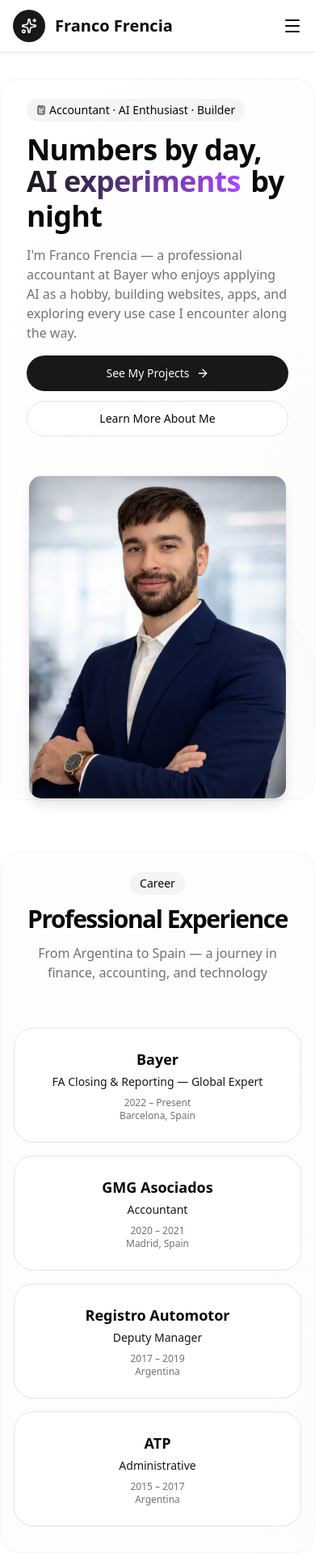
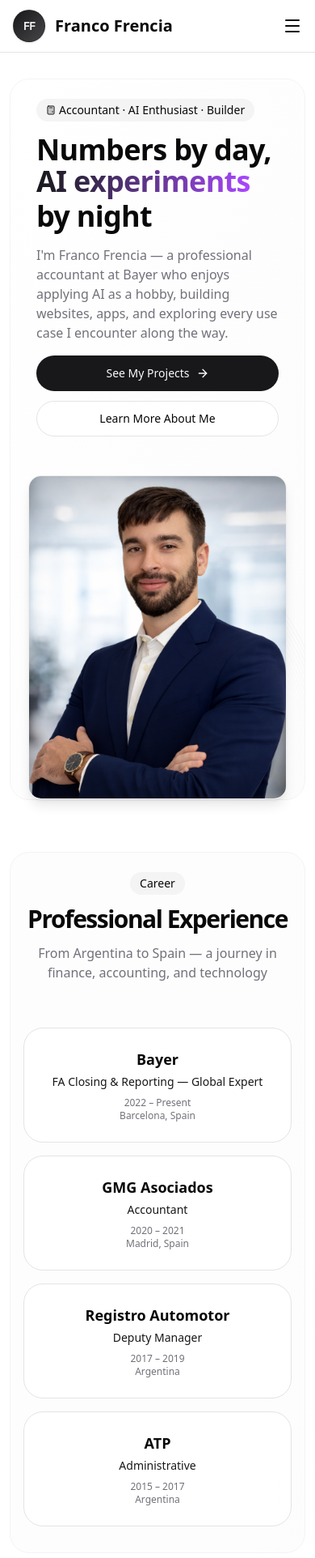
Before and after one commit to FrenciaFranco/francofrencia, a Next.js app: page / in a window 390 px wide. Shown: the top 1924 px of the page at 81% size. Built offline with nearby package versions, Linux system fonts and the light colour scheme.

Commit message:
feat: add FFMonogram component and update layout for improved responsiveness

```diff
--- a/src/components/ui/landing-page.tsx
+++ b/src/components/ui/landing-page.tsx
@@ -57,6 +57,14 @@ const itemFadeIn = {
     y: 0,
     transition: { duration: 0.5 },
   },
+}
+
+function FFMonogram() {
+  return (
+    <div className="relative flex h-10 w-10 items-center justify-center overflow-hidden rounded-3xl border border-primary/25 bg-gradient-to-br from-primary to-primary/80 shadow-sm">
+      <span className="font-mono text-sm font-semibold tracking-[-0.08em] text-primary-foreground">FF</span>
+    </div>
+  )
 }
 
 export function DesignAgency() {
@@ -140,15 +148,15 @@ export function DesignAgency() {
         transition={{ duration: 0.5 }}
         className={`sticky top-0 z-50 w-full border-b bg-background/95 backdrop-blur supports-[backdrop-filter]:bg-background/60 ${scrollY > 50 ? "shadow-md" : ""}`}
       >
-        <div className="container mx-auto flex h-16 items-center justify-between px-4 md:px-6">
+        <div className="mx-auto flex h-16 w-full max-w-[1280px] items-center justify-between px-4 sm:px-6 lg:px-8">
           <div className="flex items-center gap-3">
             <Link href="/" className="flex items-center space-x-3">
               <motion.div
                 whileHover={{ rotate: 5, scale: 1.1 }}
                 transition={{ type: "spring", stiffness: 400, damping: 10 }}
-                className="h-10 w-10 rounded-3xl bg-primary flex items-center justify-center"
+                className="flex"
               >
-                <Sparkles className="h-5 w-5 text-primary-foreground" />
+                <FFMonogram />
               </motion.div>
               <span className="font-bold text-xl">Franco Frencia</span>
             </Link>
@@ -205,12 +213,10 @@ export function DesignAgency() {
           exit={{ opacity: 0 }}
           className="fixed inset-0 z-50 bg-background md:hidden"
         >
-          <div className="container mx-auto flex h-16 items-center justify-between px-4">
+          <div className="mx-auto flex h-16 w-full max-w-[1280px] items-center justify-between px-4 sm:px-6 lg:px-8">
             <div className="flex items-center gap-3">
               <Link href="/" className="flex items-center space-x-3">
-                <div className="h-10 w-10 rounded-3xl bg-primary flex items-center justify-center">
-                  <Sparkles className="h-5 w-5 text-primary-foreground" />
-                </div>
+                <FFMonogram />
                 <span className="font-bold text-xl">Franco Frencia</span>
               </Link>
             </div>
@@ -223,7 +229,7 @@ export function DesignAgency() {
             variants={staggerContainer}
             initial="hidden"
             animate="visible"
-            className="container mx-auto grid gap-3 px-4 pb-8 pt-6"
+            className="mx-auto grid w-full max-w-[1280px] gap-3 px-4 pb-8 pt-6 sm:px-6 lg:px-8"
           >
             {["About", "Skills", "Projects", "Experience", "Contact"].map((item, index) => (
               <motion.div key={index} variants={itemFadeIn}>
@@ -262,8 +268,8 @@ export function DesignAgency() {
 
       <main className="flex-1">
         {/* Hero Section */}
-        <section className="w-full py-8 md:py-12 lg:py-14 overflow-hidden">
-          <div className="relative container mx-auto px-4 md:px-6 border border-muted rounded-3xl bg-gradient-to-br from-background to-muted/30">
+        <section className="w-full overflow-hidden px-3 py-8 sm:px-4 md:py-12 lg:px-6 lg:py-14">
+          <div className="relative mx-auto w-full max-w-[1280px] border border-muted rounded-3xl bg-gradient-to-br from-background to-muted/30 px-4 sm:px-6 lg:px-8">
             <BackgroundPathsOverlay />
             <div className="grid gap-6 lg:grid-cols-[1fr_340px] lg:gap-10 xl:grid-cols-[1fr_380px]">
               <motion.div
@@ -348,13 +354,13 @@ export function DesignAgency() {
         </section>
 
         {/* Experience Highlights */}
-        <section id="experience" className="w-full py-8 md:py-10 lg:py-12">
+        <section id="experience" className="w-full px-3 py-8 sm:px-4 md:py-10 lg:px-6 lg:py-12">
           <motion.div
             initial="hidden"
             whileInView="visible"
             viewport={{ once: true }}
             variants={fadeIn}
-            className="container mx-auto px-4 md:px-6 border border-muted rounded-3xl bg-muted/20"
+            className="mx-auto w-full max-w-[1280px] border border-muted rounded-3xl bg-muted/20 px-4 sm:px-6 lg:px-8"
           >
             <div className="flex flex-col items-center justify-center space-y-4 text-center py-6">
               <div className="space-y-3">
@@ -416,13 +422,13 @@ export function DesignAgency() {
         </section>
 
         {/* Skills Section */}
-        <section id="skills" className="w-full py-8 md:py-10 lg:py-12">
+        <section id="skills" className="w-full px-3 py-8 sm:px-4 md:py-10 lg:px-6 lg:py-12">
           <motion.div
             initial="hidden"
             whileInView="visible"
             viewport={{ once: true }}
             variants={fadeIn}
-            className="container mx-auto px-4 md:px-6 border border-muted rounded-3xl"
+            className="mx-auto w-full max-w-[1280px] border border-muted rounded-3xl px-4 sm:px-6 lg:px-8"
           >
             <div className="flex flex-col items-center justify-center space-y-4 text-center py-6">
               <div className="space-y-3">
@@ -514,13 +520,13 @@ export function DesignAgency() {
         </section>
 
         {/* Projects */}
-        <section id="projects" className="w-full py-8 md:py-10 lg:py-12">
+        <section id="projects" className="w-full px-3 py-8 sm:px-4 md:py-10 lg:px-6 lg:py-12">
           <motion.div
             initial="hidden"
             whileInView="visible"
             viewport={{ once: true }}
             variants={fadeIn}
-            className="container mx-auto px-4 md:px-6 border border-muted rounded-3xl bg-muted/10"
+            className="mx-auto w-full max-w-[1280px] border border-muted rounded-3xl bg-muted/10 px-4 sm:px-6 lg:px-8"
           >
             <div className="flex flex-col items-center justify-center space-y-4 text-center py-6">
               <div className="space-y-3">
@@ -585,13 +591,13 @@ export function DesignAgency() {
         </section>
 
         {/* About Section */}
-        <section id="about" className="w-full py-8 md:py-10 lg:py-12">
+        <section id="about" className="w-full px-3 py-8 sm:px-4 md:py-10 lg:px-6 lg:py-12">
           <motion.div
             initial="hidden"
             whileInView="visible"
             viewport={{ once: true }}
             variants={fadeIn}
-            className="container mx-auto px-4 md:px-6 border border-muted rounded-3xl"
+            className="mx-auto w-full max-w-[1280px] border border-muted rounded-3xl px-4 sm:px-6 lg:px-8"
           >
             <div className="grid gap-6 lg:grid-cols-2 lg:gap-12">
               <motion.div
@@ -680,13 +686,13 @@ export function DesignAgency() {
         </section>
 
         {/* Testimonials */}
-        <section className="w-full py-8 md:py-10 lg:py-12">
+        <section className="w-full px-3 py-8 sm:px-4 md:py-10 lg:px-6 lg:py-12">
           <motion.div
             initial="hidden"
             whileInView="visible"
             viewport={{ once: true }}
             variants={fadeIn}
-            className="container mx-auto px-4 md:px-6 border border-muted rounded-3xl bg-muted/20"
+            className="mx-auto w-full max-w-[1280px] border border-muted rounded-3xl bg-muted/20 px-4 sm:px-6 lg:px-8"
           >
             <div className="flex flex-col items-center justify-center space-y-4 text-center py-6">
               <div className="space-y-3">
@@ -755,13 +761,13 @@ export function DesignAgency() {
         </section>
 
         {/* Contact Section */}
-        <section id="contact" className="w-full py-8 md:py-10 lg:py-12">
+        <section id="contact" className="w-full px-3 py-8 sm:px-4 md:py-10 lg:px-6 lg:py-12">
           <motion.div
             initial="hidden"
             whileInView="visible"
             viewport={{ once: true }}
             variants={fadeIn}
-            className="container mx-auto grid items-center gap-6 px-4 md:px-6 lg:grid-cols-2 border border-muted rounded-3xl"
+            className="mx-auto grid w-full max-w-[1280px] items-center gap-6 border border-muted rounded-3xl px-4 sm:px-6 lg:grid-cols-2 lg:px-8"
           >
             <motion.div
               initial={{ opacity: 0, x: -50 }}
@@ -939,16 +945,16 @@ export function DesignAgency() {
           whileInView="visible"
           viewport={{ once: true }}
           variants={fadeIn}
-          className="container mx-auto px-4 py-6 md:px-6"
+          className="mx-auto w-full max-w-[1280px] px-4 py-6 sm:px-6 lg:px-8"
         >
           <div className="flex flex-col items-center justify-center gap-4">
             <Link href="/" className="flex items-center space-x-3">
               <motion.div
                 whileHover={{ rotate: 5, scale: 1.1 }}
                 transition={{ type: "spring", stiffness: 400, damping: 10 }}
-                className="h-10 w-10 rounded-3xl bg-primary flex items-center justify-center"
+                className="flex"
               >
-                <Sparkles className="h-5 w-5 text-primary-foreground" />
+                <FFMonogram />
               </motion.div>
               <span className="font-bold text-xl">Franco Frencia</span>
             </Link>
@@ -971,7 +977,7 @@ export function DesignAgency() {
           </div>
         </motion.div>
         <div className="border-t">
-          <div className="container mx-auto flex flex-col items-center justify-between gap-3 py-6 md:h-16 md:flex-row md:py-0 px-4">
+          <div className="mx-auto flex w-full max-w-[1280px] flex-col items-center justify-between gap-3 px-4 py-6 sm:px-6 md:h-16 md:flex-row md:py-0 lg:px-8">
             <p className="text-xs text-muted-foreground">
               &copy; {new Date().getFullYear()} Franco Frencia. All rights reserved.
             </p>
```
